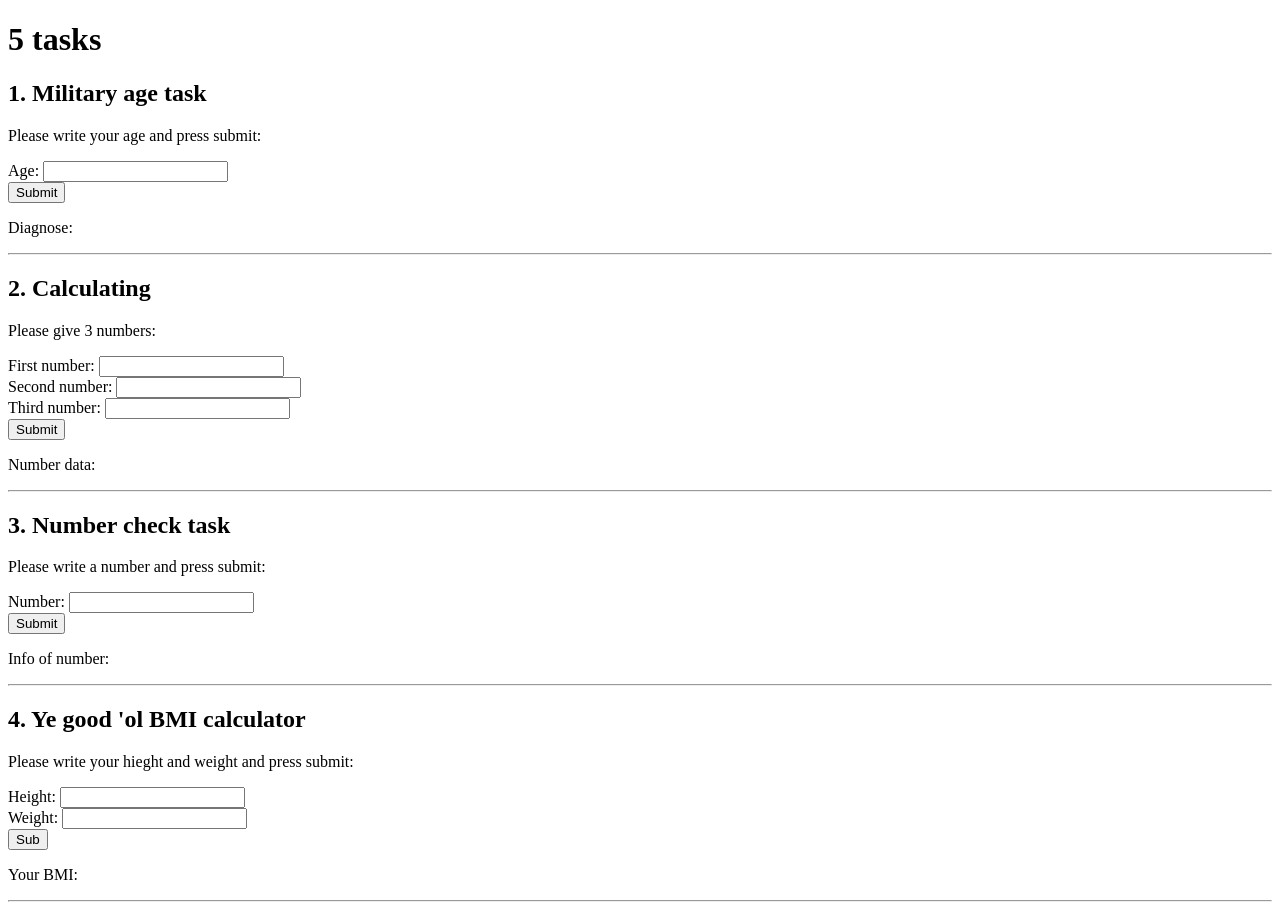
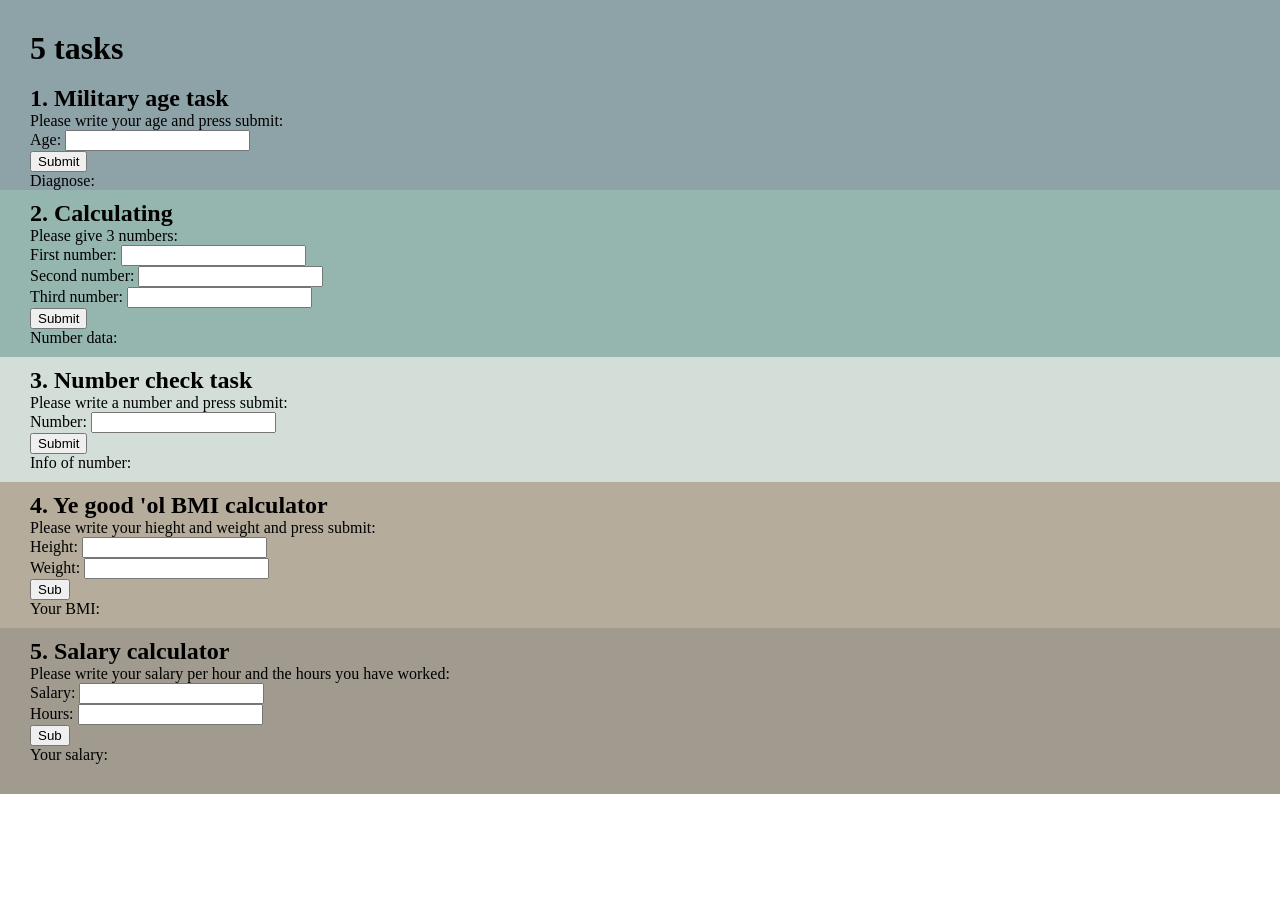
Before and after one commit to AkselinKoodit/5tasks, a plain HTML site: page index.html in a window 1280 px wide. Shown: the top 905 px of the page. After the commit the page ends 800 px from the top, so only its background shows below. Drawn offline with Linux system fonts and the light colour scheme.

Commit message:
added CSS

```diff
--- a/index.html
+++ b/index.html
@@ -1,12 +1,16 @@
+
 <!DOCTYPE html>
 <html lang="en">
 <head>
     <meta charset="UTF-8">
     <meta name="viewport" content="width=device-width, initial-scale=1.0">
+    <link rel="stylesheet" href="style.css">
     <title>Document</title>
 </head>
 <body>
+    <div class="c1">
     <h1>5 tasks</h1>
+    </br>
     <h2>1. Military age task</h2>
     <p>
         Please write your age and press submit:
@@ -20,7 +24,8 @@
         </form>
         <button onclick="military(age)">Submit</button>
         <p>Diagnose: <span id="answer"></span></p>
-    <hr>
+</div>
+<div class="c2">
     <h2>2. Calculating</h2>
     <p>Please give 3 numbers: </p>
     <form>
@@ -37,8 +42,8 @@
     </form>
     <button onclick="calculate(first, second, third)">Submit</button>
     <p>Number data: <span id="answer2"></span></p>
-    <hr>
-
+</div>
+<div class="c3">
     <h2>3. Number check task</h2>
     <p>
         Please write a number and press submit:
@@ -51,7 +56,8 @@
         </form>
         <button onclick="checkNum(number)">Submit</button>
         <p>Info of number: <span id="answer3"></span></p>
-    <hr>
+</div>
+<div class="c4">
     <h2>4. Ye good 'ol BMI calculator</h2>
     <p>Please write your hieght and weight and press submit: </p>
     <form>
@@ -64,7 +70,8 @@
     </form>
     <button onclick="bmi(height, weight)">Sub</button>
     <p>Your BMI: <span id="answer4"></span></p>
-    <hr>
+</div>
+<div class="c5">
     <h2>5. Salary calculator</h2>
     <p>Please write your salary per hour and the hours you have worked: </p>
     <form>
@@ -77,7 +84,7 @@
     </form>
     <button onclick="salaryTotal(salary, hours)">Sub</button>
     <p>Your salary: <span id="answer5"></span></p>
-    <hr>
+</div>
 
     <script src="main.js"></script>
 </body>
--- /dev/null
+++ b/style.css
@@ -0,0 +1,32 @@
+* {
+  margin: 0px;
+}
+.c1 {
+  background-color: #0e3b4377;
+  padding-left: 30px;
+  padding-top: 30px;
+}
+.c2 {
+  background-color: #35726685;
+  padding-left: 30px;
+  padding-top: 10px;
+  padding-bottom: 10px;
+}
+.c3 {
+  background: #a3bbad7c;
+  padding-left: 30px;
+  padding-top: 10px;
+  padding-bottom: 10px;
+}
+.c4 {
+  background-color: #65532f7a;
+  padding-left: 30px;
+  padding-top: 10px;
+  padding-bottom: 10px;
+}
+.c5 {
+  background-color: #31250975;
+  padding-top: 10px;
+  padding-left: 30px;
+  padding-bottom: 30px;
+}
```
